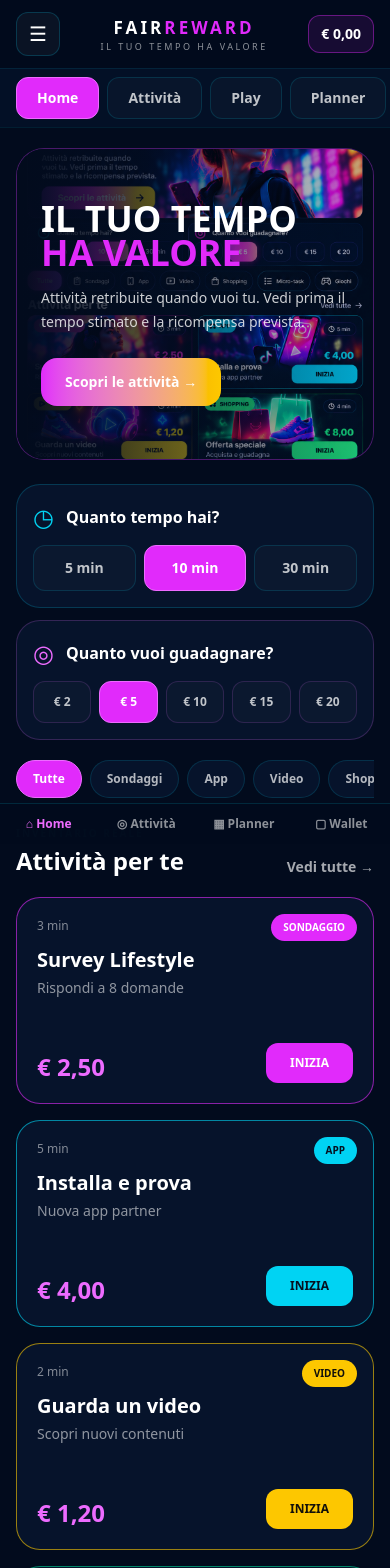
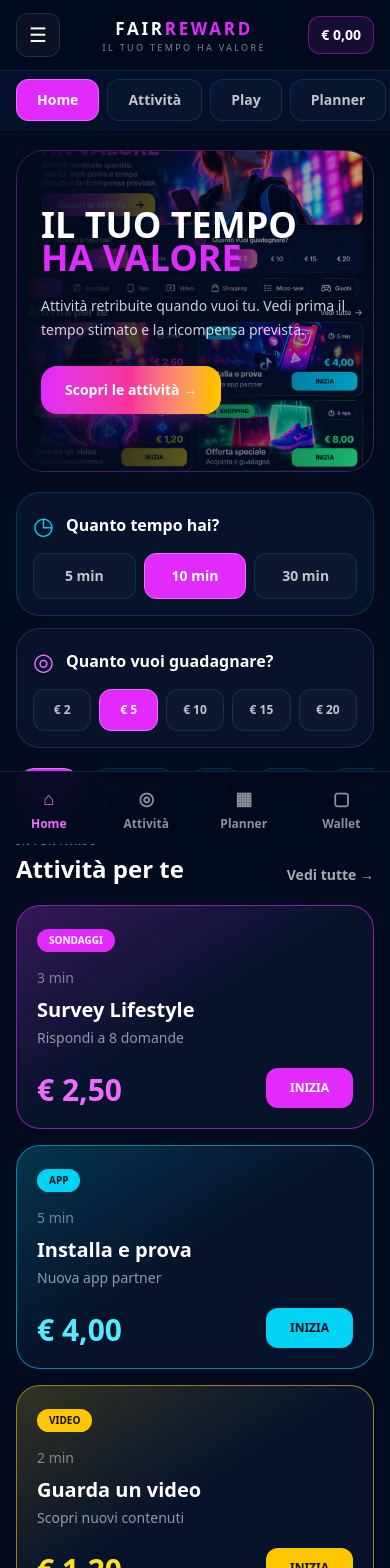
Before and after one commit to rikas78/FAIR-REWARD_main, a Next.js app in the folder apps/web/: page / in a window 390 px wide. Shown: the top 1568 px of the page. Built offline with nearby package versions, Linux system fonts and the light colour scheme.

Commit message:
feat(web): align FairReward mobile-first V2 UI

```diff
--- a/apps/web/src/app/page.tsx
+++ b/apps/web/src/app/page.tsx
@@ -2,119 +2,396 @@
 
 import { useState } from "react";
 
-const filters = ["Tutte", "Sondaggi", "App", "Video", "Shopping", "Micro-task", "Giochi"];
+type Filter =
+  | "Tutte"
+  | "Sondaggi"
+  | "App"
+  | "Video"
+  | "Shopping"
+  | "Micro-task"
+  | "Giochi";
+
+const filters: Filter[] = [
+  "Tutte",
+  "Sondaggi",
+  "App",
+  "Video",
+  "Shopping",
+  "Micro-task",
+  "Giochi",
+];
 
 const activities = [
-  ["SONDAGGIO","magenta","Survey Lifestyle","Rispondi a 8 domande","€ 2,50","3 min"],
-  ["APP","cyan","Installa e prova","Nuova app partner","€ 4,00","5 min"],
-  ["VIDEO","yellow","Guarda un video","Scopri nuovi contenuti","€ 1,20","2 min"],
-  ["SHOPPING","green","Offerta speciale","Acquista e guadagna","€ 8,00","4 min"],
-  ["GIOCO","purple","Completa il livello","Raggiungi l'obiettivo","€ 5,00","6 min"],
-  ["MICRO-TASK","orange","Mini-task rapido","Azioni semplici","€ 0,80","1 min"],
+  {
+    category: "Sondaggi",
+    color: "pink",
+    title: "Survey Lifestyle",
+    subtitle: "Rispondi a 8 domande",
+    reward: "€ 2,50",
+    time: "3 min",
+  },
+  {
+    category: "App",
+    color: "cyan",
+    title: "Installa e prova",
+    subtitle: "Nuova app partner",
+    reward: "€ 4,00",
+    time: "5 min",
+  },
+  {
+    category: "Video",
+    color: "yellow",
+    title: "Guarda un video",
+    subtitle: "Scopri nuovi contenuti",
+    reward: "€ 1,20",
+    time: "2 min",
+  },
+  {
+    category: "Shopping",
+    color: "green",
+    title: "Offerta speciale",
+    subtitle: "Acquista e guadagna",
+    reward: "€ 8,00",
+    time: "4 min",
+  },
+  {
+    category: "Giochi",
+    color: "purple",
+    title: "Completa il livello",
+    subtitle: "Raggiungi l'obiettivo",
+    reward: "€ 5,00",
+    time: "6 min",
+  },
+  {
+    category: "Micro-task",
+    color: "orange",
+    title: "Mini-task rapido",
+    subtitle: "Azioni semplici",
+    reward: "€ 0,80",
+    time: "1 min",
+  },
 ] as const;
 
-const border: Record<string,string> = {
-  magenta:"border-fuchsia-500/60", cyan:"border-cyan-400/60", yellow:"border-yellow-400/60",
-  green:"border-emerald-400/60", purple:"border-violet-500/60", orange:"border-orange-400/60"
-};
-const badge: Record<string,string> = {
-  magenta:"bg-fuchsia-500 text-white", cyan:"bg-cyan-400 text-[#06101f]", yellow:"bg-yellow-400 text-[#11100a]",
-  green:"bg-emerald-400 text-[#06140d]", purple:"bg-violet-500 text-white", orange:"bg-orange-400 text-[#1b0d00]"
-};
-const button: Record<string,string> = {
-  magenta:"bg-fuchsia-500 hover:bg-fuchsia-400", cyan:"bg-cyan-400 hover:bg-cyan-300 text-[#06101f]",
-  yellow:"bg-yellow-400 hover:bg-yellow-300 text-[#11100a]", green:"bg-emerald-400 hover:bg-emerald-300 text-[#06140d]",
-  purple:"bg-violet-500 hover:bg-violet-400", orange:"bg-orange-400 hover:bg-orange-300 text-[#1b0d00]"
-};
+const styles = {
+  pink: {
+    border: "border-fuchsia-500/60",
+    badge: "bg-fuchsia-500 text-white",
+    button: "bg-fuchsia-500 hover:bg-fuchsia-400",
+    reward: "text-fuchsia-400",
+    glow: "from-fuchsia-500/30",
+  },
+  cyan: {
+    border: "border-cyan-400/60",
+    badge: "bg-cyan-400 text-[#06101f]",
+    button: "bg-cyan-400 text-[#06101f] hover:bg-cyan-300",
+    reward: "text-cyan-300",
+    glow: "from-cyan-400/25",
+  },
+  yellow: {
+    border: "border-yellow-400/60",
+    badge: "bg-yellow-400 text-[#11100a]",
+    button: "bg-yellow-400 text-[#11100a] hover:bg-yellow-300",
+    reward: "text-yellow-300",
+    glow: "from-yellow-400/25",
+  },
+  green: {
+    border: "border-emerald-400/60",
+    badge: "bg-emerald-400 text-[#06140d]",
+    button: "bg-emerald-400 text-[#06140d] hover:bg-emerald-300",
+    reward: "text-emerald-300",
+    glow: "from-emerald-400/25",
+  },
+  purple: {
+    border: "border-violet-500/60",
+    badge: "bg-violet-500 text-white",
+    button: "bg-violet-500 text-white hover:bg-violet-400",
+    reward: "text-violet-300",
+    glow: "from-violet-500/25",
+  },
+  orange: {
+    border: "border-orange-400/60",
+    badge: "bg-orange-400 text-[#1b0d00]",
+    button: "bg-orange-400 text-[#1b0d00] hover:bg-orange-300",
+    reward: "text-orange-300",
+    glow: "from-orange-400/25",
+  },
+} as const;
 
 export default function Home() {
-  const [menu,setMenu] = useState(false);
-  const [filter,setFilter] = useState("Tutte");
-  const [time,setTime] = useState("10");
-  const [goal,setGoal] = useState("5");
+  const [menuOpen, setMenuOpen] = useState(false);
+  const [filter, setFilter] = useState<Filter>("Tutte");
+  const [time, setTime] = useState("10");
+  const [goal, setGoal] = useState("5");
 
-  const visible = activities.filter(a => filter === "Tutte" || a[0].toLowerCase().includes(filter.toLowerCase().replace("-","")));
+  const visible =
+    filter === "Tutte"
+      ? activities
+      : activities.filter((item) => item.category === filter);
 
   return (
-    <main className="min-h-screen overflow-x-hidden bg-[#020b1d] text-white">
-      <header className="sticky top-0 z-40 border-b border-cyan-400/10 bg-[#020b1d]/95 backdrop-blur-xl">
-        <div className="mx-auto flex h-[68px] max-w-7xl items-center justify-between px-4 sm:px-6">
-          <button onClick={()=>setMenu(v=>!v)} className="flex h-11 w-11 items-center justify-center rounded-xl border border-cyan-400/20 bg-white/[0.04] text-xl">☰</button>
+    <main className="min-h-screen overflow-x-hidden bg-[#020a1d] text-white">
+      {/* TOP MENU */}
+      <header className="sticky top-0 z-50 border-b border-cyan-400/10 bg-[#020a1d]/95 backdrop-blur-xl">
+        <div className="mx-auto flex h-[70px] max-w-7xl items-center justify-between px-4">
+          <button
+            onClick={() => setMenuOpen((value) => !value)}
+            aria-label="Menu"
+            className="flex h-11 w-11 items-center justify-center rounded-xl border border-cyan-400/20 bg-white/[0.04] text-xl"
+          >
+            ☰
+          </button>
+
           <div className="text-center">
-            <div className="text-[17px] font-black tracking-[0.18em]">FAIR<span className="text-fuchsia-500">REWARD</span></div>
-            <div className="text-[9px] uppercase tracking-[0.28em] text-white/55">Il tuo tempo ha valore</div>
+            <div className="text-[17px] font-black tracking-[0.16em]">
+              FAIR<span className="text-fuchsia-500">REWARD</span>
+            </div>
+            <div className="text-[9px] uppercase tracking-[0.26em] text-white/50">
+              Il tuo tempo ha valore
+            </div>
           </div>
-          <div className="rounded-xl border border-fuchsia-500/40 bg-fuchsia-500/10 px-3 py-2 text-sm font-black">€ 0,00</div>
+
+          <div className="rounded-xl border border-fuchsia-500/40 bg-fuchsia-500/10 px-3 py-2 text-sm font-black">
+            € 0,00
+          </div>
         </div>
 
-        <div className="border-t border-cyan-400/10 bg-[#031026]">
-          <div className="mx-auto flex max-w-7xl gap-2 overflow-x-auto px-4 py-2 sm:px-6">
-            {["Home","Attività","Play","Planner","Wallet"].map((x,i)=>
-              <button key={x} className={`shrink-0 rounded-xl border px-5 py-2.5 text-sm font-bold ${i===0?"border-fuchsia-400 bg-fuchsia-500":"border-cyan-400/15 bg-white/[0.025] text-white/75"}`}>{x}</button>
+        {/* SECOND MENU — SEMPRE DENTRO LA PAGINA */}
+        <div className="border-t border-cyan-400/10 bg-[#031029]">
+          <div className="mx-auto flex max-w-7xl gap-2 overflow-x-auto px-4 py-2">
+            {["Home", "Attività", "Play", "Planner", "Wallet"].map(
+              (item, index) => (
+                <button
+                  key={item}
+                  className={`shrink-0 rounded-xl border px-5 py-2.5 text-sm font-bold ${
+                    index === 0
+                      ? "border-fuchsia-400 bg-fuchsia-500 text-white"
+                      : "border-cyan-400/15 bg-white/[0.025] text-white/75"
+                  }`}
+                >
+                  {item}
+                </button>
+              ),
             )}
           </div>
         </div>
       </header>
 
-      {menu && (
-        <div className="fixed inset-0 z-50 bg-black/70" onClick={()=>setMenu(false)}>
-          <div className="absolute left-3 right-3 top-[78px] rounded-2xl border border-cyan-400/20 bg-[#06132b] p-3" onClick={e=>e.stopPropagation()}>
+      {/* MENU APERTO: OVERLAY NELLA PAGINA, NON SIDEBAR */}
+      {menuOpen && (
+        <div
+          className="fixed inset-0 z-[60] bg-black/70"
+          onClick={() => setMenuOpen(false)}
+        >
+          <div
+            className="absolute left-3 right-3 top-[80px] rounded-2xl border border-fuchsia-400/20 bg-[#06132b] p-3 shadow-2xl"
+            onClick={(event) => event.stopPropagation()}
+          >
             <div className="grid grid-cols-2 gap-2 sm:grid-cols-4">
-              {["Profilo","Le mie attività","Calendario","Impostazioni"].map(x=>
-                <button key={x} className="rounded-xl border border-white/10 bg-white/[0.04] px-4 py-3 text-left text-sm font-bold text-white/80">{x}</button>
+              {["Profilo", "Le mie attività", "Calendario", "Impostazioni"].map(
+                (item) => (
+                  <button
+                    key={item}
+                    className="rounded-xl border border-white/10 bg-white/[0.04] px-4 py-3 text-left text-sm font-bold text-white/80"
+                    onClick={() => setMenuOpen(false)}
+                  >
+                    {item}
+                  </button>
+                ),
               )}
             </div>
           </div>
         </div>
       )}
 
-      <section className="mx-auto max-w-7xl px-4 pb-6 pt-5 sm:px-6">
-        <div className="relative min-h-[310px] overflow-hidden rounded-[28px] border border-fuchsia-500/30 bg-[#07132b]">
-          <img src="/images/fairreward-v2-reference.png" alt="" className="absolute inset-0 h-full w-full object-cover object-center opacity-80"/>
-          <div className="absolute inset-0 bg-gradient-to-r from-[#020b1d] via-[#020b1d]/45 to-transparent"/>
-          <div className="relative z-10 flex min-h-[310px] max-w-xl flex-col justify-center px-6 py-8 sm:px-10">
-            <div className="text-4xl font-black leading-[.95] sm:text-6xl">IL TUO TEMPO<br/><span className="text-fuchsia-500">HA VALORE</span></div>
-            <p className="mt-4 max-w-md text-sm leading-6 text-white/80 sm:text-base">Attività retribuite quando vuoi tu. Vedi prima il tempo stimato e la ricompensa prevista.</p>
-            <button className="mt-6 w-fit rounded-2xl bg-gradient-to-r from-fuchsia-500 to-yellow-400 px-6 py-3.5 text-sm font-black">Scopri le attività →</button>
+      {/* HERO */}
+      <section className="mx-auto max-w-7xl px-4 pb-5 pt-5">
+        <div className="relative min-h-[320px] overflow-hidden rounded-[28px] border border-fuchsia-500/30 bg-[#07132b]">
+          <img
+            src="/images/fairreward-v2-reference.png"
+            alt=""
+            className="absolute inset-0 h-full w-full object-cover object-center opacity-85"
+          />
+
+          <div className="absolute inset-0 bg-gradient-to-r from-[#020a1d] via-[#020a1d]/55 to-[#020a1d]/10" />
+
+          <div className="relative z-10 flex min-h-[320px] max-w-xl flex-col justify-center px-6 py-9 sm:px-10">
+            <div className="text-4xl font-black leading-[0.92] sm:text-6xl">
+              IL TUO TEMPO
+              <br />
+              <span className="text-fuchsia-500">HA VALORE</span>
+            </div>
+
+            <p className="mt-5 max-w-md text-sm leading-6 text-white/80 sm:text-base">
+              Attività retribuite quando vuoi tu. Vedi prima il tempo stimato e
+              la ricompensa prevista.
+            </p>
+
+            <button className="mt-6 w-fit rounded-2xl bg-gradient-to-r from-fuchsia-500 via-pink-500 to-yellow-400 px-6 py-3.5 text-sm font-black text-white shadow-lg shadow-fuchsia-500/20">
+              Scopri le attività →
+            </button>
           </div>
         </div>
       </section>
 
-      <section className="mx-auto grid max-w-7xl gap-3 px-4 pb-5 sm:px-6 lg:grid-cols-2">
-        <div className="rounded-3xl border border-cyan-400/20 bg-[#06132b] p-4 sm:p-5">
-          <div className="mb-3 flex items-center gap-3"><span className="text-2xl text-cyan-400">◷</span><b>Quanto tempo hai?</b></div>
-          <div className="grid grid-cols-3 gap-2">{["5","10","30"].map(v=><button key={v} onClick={()=>setTime(v)} className={`rounded-xl border py-3 text-sm font-black ${time===v?"border-fuchsia-400 bg-fuchsia-500":"border-cyan-400/15 bg-white/[0.025] text-white/75"}`}>{v} min</button>)}</div>
+      {/* TEMPO / OBIETTIVO */}
+      <section className="mx-auto grid max-w-7xl gap-3 px-4 pb-5 lg:grid-cols-2">
+        <div className="rounded-3xl border border-cyan-400/20 bg-[#06132b] p-4">
+          <div className="mb-3 flex items-center gap-3">
+            <span className="text-2xl text-cyan-400">◷</span>
+            <span className="font-black">Quanto tempo hai?</span>
+          </div>
+
+          <div className="grid grid-cols-3 gap-2">
+            {["5", "10", "30"].map((value) => (
+              <button
+                key={value}
+                onClick={() => setTime(value)}
+                className={`rounded-xl border py-3 text-sm font-black ${
+                  time === value
+                    ? "border-fuchsia-400 bg-fuchsia-500"
+                    : "border-cyan-400/15 bg-white/[0.025] text-white/75"
+                }`}
+              >
+                {value} min
+              </button>
+            ))}
+          </div>
         </div>
-        <div className="rounded-3xl border border-fuchsia-400/20 bg-[#06132b] p-4 sm:p-5">
-          <div className="mb-3 flex items-center gap-3"><span className="text-2xl text-fuchsia-400">◎</span><b>Quanto vuoi guadagnare?</b></div>
-          <div className="grid grid-cols-5 gap-2">{["2","5","10","15","20"].map(v=><button key={v} onClick={()=>setGoal(v)} className={`rounded-xl border py-3 text-xs font-black ${goal===v?"border-fuchsia-400 bg-fuchsia-500":"border-fuchsia-400/15 bg-white/[0.025] text-white/75"}`}>€ {v}</button>)}</div>
+
+        <div className="rounded-3xl border border-fuchsia-400/20 bg-[#06132b] p-4">
+          <div className="mb-3 flex items-center gap-3">
+            <span className="text-2xl text-fuchsia-400">◎</span>
+            <span className="font-black">Quanto vuoi guadagnare?</span>
+          </div>
+
+          <div className="grid grid-cols-5 gap-2">
+            {["2", "5", "10", "15", "20"].map((value) => (
+              <button
+                key={value}
+                onClick={() => setGoal(value)}
+                className={`rounded-xl border py-3 text-xs font-black ${
+                  goal === value
+                    ? "border-fuchsia-400 bg-fuchsia-500"
+                    : "border-fuchsia-400/15 bg-white/[0.025] text-white/75"
+                }`}
+              >
+                € {value}
+              </button>
+            ))}
+          </div>
         </div>
       </section>
 
-      <section className="mx-auto max-w-7xl px-4 pb-6 sm:px-6">
+      {/* SECONDO MENU — FILTRI */}
+      <section className="mx-auto max-w-7xl px-4 pb-6">
         <div className="flex gap-2 overflow-x-auto pb-1">
-          {filters.map(x=><button key={x} onClick={()=>setFilter(x)} className={`shrink-0 rounded-full border px-4 py-2.5 text-xs font-black ${filter===x?"border-fuchsia-400 bg-fuchsia-500":"border-cyan-400/15 bg-[#06132b] text-white/70"}`}>{x}</button>)}
+          {filters.map((item) => (
+            <button
+              key={item}
+              onClick={() => setFilter(item)}
+              className={`shrink-0 rounded-full border px-4 py-2.5 text-xs font-black ${
+                filter === item
+                  ? "border-fuchsia-400 bg-fuchsia-500"
+                  : "border-cyan-400/15 bg-[#06132b] text-white/70"
+              }`}
+            >
+              {item}
+            </button>
+          ))}
         </div>
       </section>
 
-      <section className="mx-auto max-w-7xl px-4 pb-28 sm:px-6">
+      {/* ATTIVITÀ */}
+      <section className="mx-auto max-w-7xl px-4 pb-28">
         <div className="mb-5 flex items-end justify-between">
-          <div><div className="text-[10px] font-black uppercase tracking-[0.2em] text-cyan-300/60">INVENTARIO REALE</div><h2 className="mt-1 text-2xl font-black sm:text-3xl">Attività per te</h2></div>
-          <button className="text-sm font-bold text-white/65">Vedi tutte →</button>
+          <div>
+            <div className="text-[10px] font-black uppercase tracking-[0.2em] text-cyan-300/60">
+              INVENTARIO
+            </div>
+            <h2 className="mt-1 text-2xl font-black sm:text-3xl">
+              Attività per te
+            </h2>
+          </div>
+
+          <button className="text-sm font-bold text-white/65">
+            Vedi tutte →
+          </button>
         </div>
+
         <div className="grid gap-4 sm:grid-cols-2">
-          {visible.map(a=><article key={a[2]} className={`relative min-h-[205px] overflow-hidden rounded-3xl border ${border[a[1]]} bg-[#06132b] p-5`}>
-            <div className={`absolute right-4 top-4 rounded-full px-3 py-1.5 text-[10px] font-black ${badge[a[1]]}`}>{a[0]}</div>
-            <div className="relative flex min-h-[165px] flex-col justify-between">
-              <div className="pr-28"><div className="text-xs text-white/50">{a[5]}</div><h3 className="mt-3 text-xl font-black">{a[2]}</h3><p className="mt-1 text-sm text-white/55">{a[3]}</p></div>
-              <div className="flex items-end justify-between gap-4"><div className="text-2xl font-black text-fuchsia-400">{a[4]}</div><button className={`rounded-xl px-6 py-3 text-xs font-black ${button[a[1]]}`}>INIZIA</button></div>
-            </div>
-          </article>)}
+          {visible.map((item) => {
+            const style = styles[item.color];
+
+            return (
+              <article
+                key={item.title}
+                className={`relative min-h-[210px] overflow-hidden rounded-3xl border ${style.border} bg-[#06132b]`}
+              >
+                <div
+                  className={`absolute inset-0 bg-gradient-to-br ${style.glow} via-transparent to-transparent opacity-70`}
+                />
+
+                <div className="relative flex min-h-[210px] flex-col justify-between p-5">
+                  <div className="flex items-start justify-between gap-4">
+                    <div>
+                      <div
+                        className={`inline-flex rounded-full px-3 py-1 text-[10px] font-black ${style.badge}`}
+                      >
+                        {item.category.toUpperCase()}
+                      </div>
+
+                      <div className="mt-4 text-sm text-white/45">
+                        {item.time}
+                      </div>
+
+                      <h3 className="mt-2 text-xl font-black">
+                        {item.title}
+                      </h3>
+
+                      <p className="mt-1 text-sm text-white/55">
+                        {item.subtitle}
+                      </p>
+                    </div>
+                  </div>
+
+                  <div className="mt-5 flex items-end justify-between gap-4">
+                    <div className={`text-3xl font-black ${style.reward}`}>
+                      {item.reward}
+                    </div>
+
+                    <button
+                      className={`rounded-xl px-6 py-3 text-xs font-black transition ${style.button}`}
+                    >
+                      INIZIA
+                    </button>
+                  </div>
+                </div>
+              </article>
+            );
+          })}
         </div>
       </section>
 
-      <nav className="fixed bottom-0 left-0 right-0 z-40 border-t border-cyan-400/15 bg-[#020b1d]/96 backdrop-blur-xl">
-        <div className="mx-auto grid max-w-7xl grid-cols-4">{["⌂ Home","◎ Attività","▦ Planner","▢ Wallet"].map((x,i)=><button key={x} className={`py-3 text-xs font-black ${i===0?"text-fuchsia-400":"text-white/55"}`}>{x}</button>)}</div>
+      {/* MOBILE BOTTOM NAV */}
+      <nav className="fixed bottom-0 left-0 right-0 z-40 border-t border-cyan-400/15 bg-[#020a1d]/95 backdrop-blur-xl">
+        <div className="mx-auto grid max-w-7xl grid-cols-4">
+          {[
+            ["⌂", "Home"],
+            ["◎", "Attività"],
+            ["▦", "Planner"],
+            ["▢", "Wallet"],
+          ].map(([icon, label], index) => (
+            <button
+              key={label}
+              className={`flex flex-col items-center gap-1 py-3 text-xs font-black ${
+                index === 0 ? "text-fuchsia-400" : "text-white/55"
+              }`}
+            >
+              <span className="text-lg">{icon}</span>
+              {label}
+            </button>
+          ))}
+        </div>
       </nav>
     </main>
   );
```
